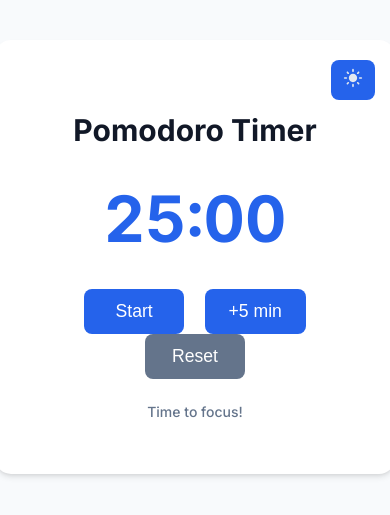
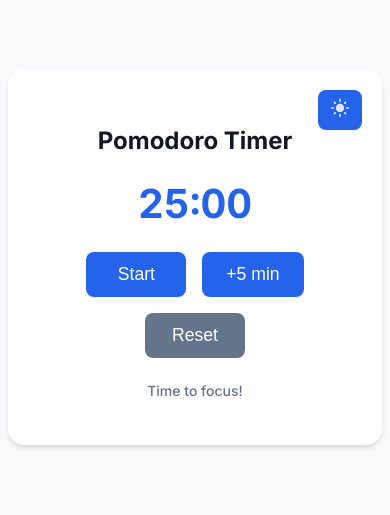
Before and after one commit to seaberger/BYOA-pomodoro, a plain HTML site: page index.html in a window 390 px wide. Shown: the part 165-680 px from the top of the page. Drawn offline with Linux system fonts and the light colour scheme.

Commit message:
mobile responsiveness

```diff
--- a/styles.css
+++ b/styles.css
@@ -12,26 +12,27 @@ body {
 .container {
     text-align: center;
     background-color: white;
-    padding: 2.5rem;
+    padding: 2rem;
     border-radius: 16px;
     box-shadow: 0 4px 6px -1px rgb(0 0 0 / 0.1), 0 2px 4px -2px rgb(0 0 0 / 0.1);
     position: relative;
-    min-width: 320px;
-    margin: 1rem;
+    min-width: 280px;
+    max-width: 90%;
+    margin: 0.5rem;
 }
 
 h1 {
-    font-size: 1.875rem;
+    font-size: clamp(1.5rem, 5vw, 1.875rem);
     font-weight: 700;
-    margin-top: 2rem;
-    margin-bottom: 2rem;
+    margin-top: 1.5rem;
+    margin-bottom: 1.5rem;
     color: #111827;
 }
 
 .timer {
-    font-size: 4rem;
+    font-size: clamp(2.5rem, 10vw, 4rem);
     font-weight: 700;
-    margin: 2rem 0;
+    margin: 1.5rem 0;
     color: #2563eb;
     font-variant-numeric: tabular-nums;
 }
@@ -43,9 +44,16 @@ h1 {
     font-weight: 500;
 }
 
+.controls {
+    display: flex;
+    flex-wrap: wrap;
+    justify-content: center;
+    gap: 1rem;
+    margin: 1rem 0;
+}
+
 .controls button {
     font-size: 1.1rem;
-    margin: 0 0.5rem;
     padding: 0.75rem 1.5rem;
     cursor: pointer;
     border: none;
@@ -53,6 +61,7 @@ h1 {
     font-weight: 500;
     transition: all 0.2s ease;
     min-width: 100px;
+    margin: 0;
 }
 
 #start {
@@ -136,10 +145,10 @@ h1 {
 
 .modal-content {
     background-color: white;
-    padding: 2rem;
+    padding: 1.5rem;
     border-radius: 16px;
     box-shadow: 0 4px 6px -1px rgb(0 0 0 / 0.1);
-    width: 80%;
+    width: 90%;
     max-width: 320px;
     text-align: center;
 }
```
